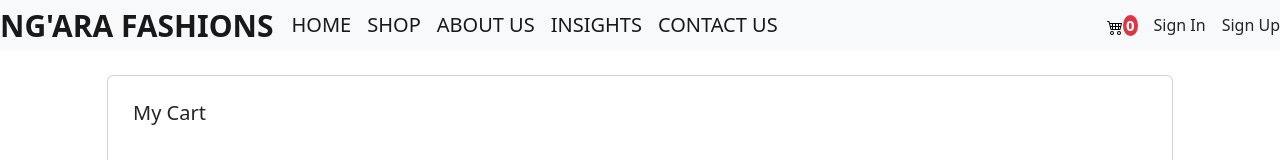
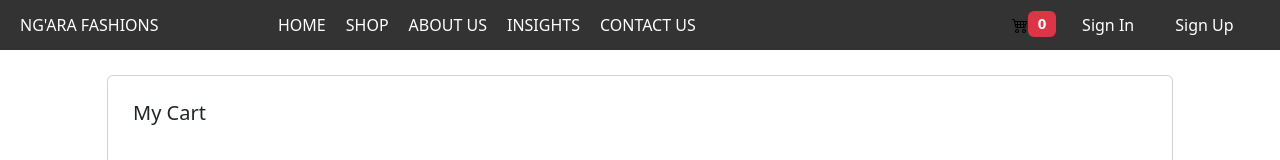
Before and after one commit to Carol254/kuiFashions, an Angular app: page /dashboard/cart in a window 1280 px wide. Shown: the top 160 px of the page. Built offline with nearby package versions, Linux system fonts and the light colour scheme.

Commit message:
added checkout-page component

```diff
--- /dev/null
+++ b/src/app/dashboard/checkout/checkout.component.html
@@ -0,0 +1 @@
+<p>checkout works!</p>
--- a/src/app/dashboard/header/header.component.css
+++ b/src/app/dashboard/header/header.component.css
@@ -1,4 +1,4 @@
-*{
+/* *{
     margin:0;
     padding: 0;
 }
@@ -25,3 +25,82 @@
     border-radius: 50%;
 
 }
+ */
+ nav {
+    background-color: #333;
+    color: #fff;
+    display: flex;
+    align-items: center;
+    padding: 3px 20px;
+    position: relative;
+    z-index:3;
+  }
+
+  nav a {
+    color: #fff;
+    text-decoration: none;
+  }
+
+  nav .nav-left {
+    flex: 1;
+  }
+
+  nav .nav-middle {
+    flex: 3;
+    text-align: center;
+  }
+
+  nav .nav-right {
+    flex: 1;
+    text-align: right;
+  }
+
+  nav ul {
+    list-style-type: none;
+    margin: 0;
+    padding: 0;
+    display: flex;
+  }
+
+  nav li {
+    padding: 0 10px;
+  }
+
+  nav .btn {
+    color: #fff;
+    padding: 10px 15px;
+    border-radius: 5px;
+    text-align: center;
+    text-decoration: none;
+    margin-left: 10px;
+    outline:none;
+    border:none;
+  }
+
+  nav .btn:hover {
+    background-color: #111;
+    color: #fff;
+  }
+
+  /* Media Queries */
+  @media only screen and (max-width: 600px) {
+    nav {
+      flex-wrap: wrap;
+    }
+    nav .nav-middle {
+      flex: 1;
+      order: 3;
+    }
+    nav .nav-right {
+      flex: 1;
+      order: 2;
+      margin-top: 10px;
+    }
+    nav ul {
+      display: none;
+    }
+    nav .nav-left {
+      order: 1;
+      margin-bottom: 10px;
+    }
+  }
--- a/src/app/dashboard/header/header.component.html
+++ b/src/app/dashboard/header/header.component.html
@@ -1,4 +1,4 @@
-<nav class="navbar navbar-expand-lg navbar-light bg-light">
+<!-- <nav class="navbar navbar-expand-lg navbar-light bg-light">
     <div class="container-fluid">
       <a class="navbar-brand" href="#">NG'ARA FASHIONS</a>
       <button class="navbar-toggler" type="button" data-bs-toggle="collapse" data-bs-target="#navbarSupportedContent" aria-controls="navbarSupportedContent" aria-expanded="false" aria-label="Toggle navigation">
@@ -43,4 +43,51 @@
         </div>
       </div>
     </div>
+  </nav> -->
+
+  <nav>
+    <div class="nav-left">
+      <a class="navbar-brand" href="#">NG'ARA FASHIONS</a>
+    </div>
+    <div class="nav-middle">
+      <ul>
+        <li class="nav-item">
+          <a class="nav-link active" aria-current="page" href="#">HOME</a>
+        </li>
+        <li class="nav-item">
+          <a class="nav-link active"
+          routerLink="dashboard/shop"
+          routerLinkActive="active"
+          >SHOP</a>
+        </li>
+        <li class="nav-item">
+          <a class="nav-link active"
+          routerLink="dashboard/about-us"
+          routerLinkActive="active"
+          >ABOUT US</a>
+        </li>
+        <li class="nav-item">
+          <a class="nav-link active"
+          routerLink="dashboard/insights"
+          routerLinkActive="active"
+          >INSIGHTS</a>
+        </li>
+        <li class="nav-item">
+          <a class="nav-link active"
+          routerLink="dashboard/contact-us"
+          routerLinkActive="active"
+          >CONTACT US</a>
+        </li>
+      </ul>
+    </div>
+    <div class="nav-right">
+      <div class="d-flex">
+        <div class="cart py-2" routerLink="dashboard/cart"><img src="\assets\the-cart.svg">
+          <div style="font-size: 15px;" class="badge bg-danger">{{totalItems}}</div>
+        </div>
+        <div class="btn px-3"(click)="onSignIn()">Sign In</div>
+        <div class="btn"(click)="onSignUp()">Sign Up</div>
+      </div>
+
+    </div>
   </nav>
```
Also changed, not shown: src/app/dashboard/checkout/checkout.component.ts (added, +15 -0 lines), src/app/dashboard/checkout/checkout.component.css (added), 1 other file (tests, documents, lock files or other folders).
